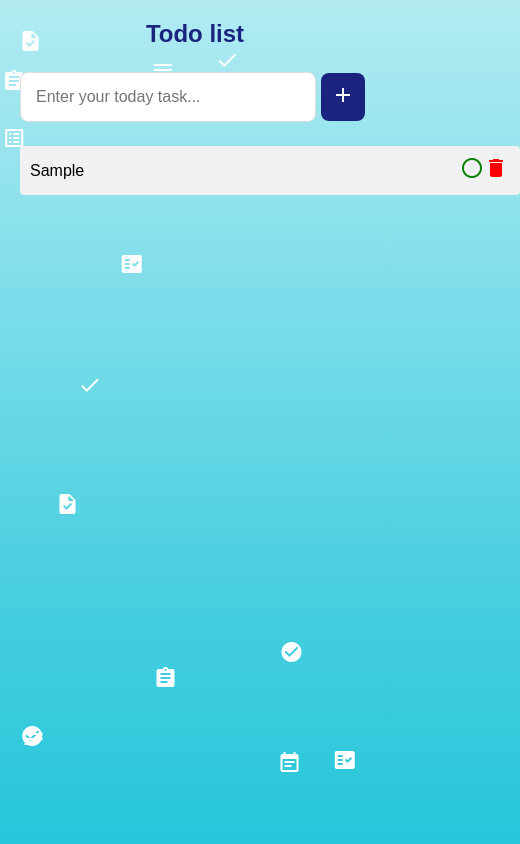
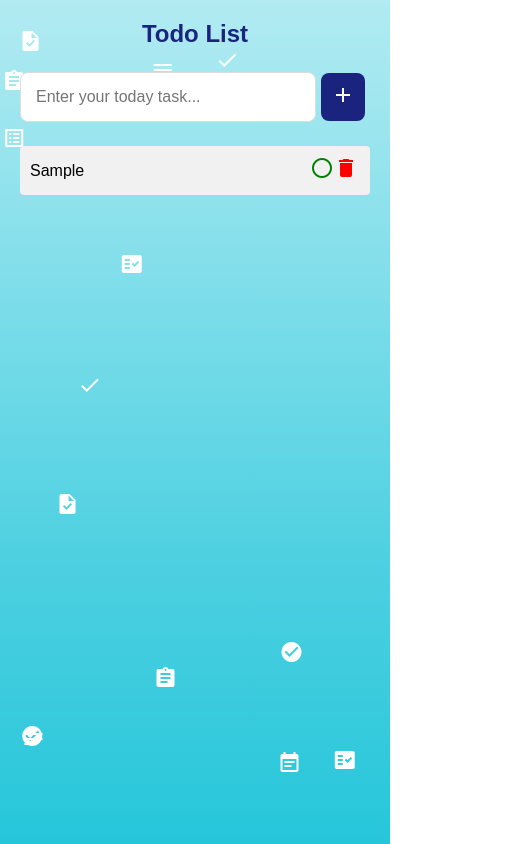
Before and after one commit to laitanop/myPortfolio, a website: page public/todoList.html in a window 390 px wide. Both pictures are taken after typing "Sample" into the empty fields and a click on the button "add". Shown: the whole page, 520 px wide, since content can reach past the window. Drawn offline with Linux system fonts and the light colour scheme.

Commit message:
fix responsive css

```diff
--- a/public/css/todoListStyle.css
+++ b/public/css/todoListStyle.css
@@ -12,7 +12,12 @@ body {
   overflow: hidden;
   position: relative;
 }
-
+.container-todo-list {
+  width: 100%;
+  max-width: 550px;
+  padding: 20px;
+  z-index: 1;
+}
 .content-container {
   display: flex;
 
@@ -25,15 +30,6 @@ body {
   position: absolute;
   font-size: 48px;
   color: white;
-}
-
-/* Container */
-.container-todo-list {
-  width: 100%;
-  max-width: 550px;
-
-  padding: 20px;
-  z-index: 1;
 }
 
 /* Header */
@@ -119,3 +115,40 @@ body {
   background-color: #dcedc8;
   color: green;
 }
+
+@media only screen and (min-width: 324px) and (max-width: 768px) {
+  .container-todo-list {
+    width: 100%;
+    max-width: 900px;
+    padding: 20px;
+    z-index: 1;
+  }
+  .list-text-done {
+    width: 100%;
+    display: flex;
+    justify-content: space-between;
+    align-items: center;
+
+    padding: 10px;
+    border-radius: 4px;
+    margin-bottom: 10px;
+    background-color: #dcedc8;
+    color: green;
+  }
+  .list-text {
+    width: 100%;
+    display: flex;
+    justify-content: space-between;
+    align-items: center;
+    background-color: #f1f1f1;
+    padding: 10px;
+    border-radius: 4px;
+    margin-bottom: 10px;
+  }
+  #list {
+    margin-top: 20px;
+    height: 400px;
+    width: 100%;
+    overflow-y: auto;
+  }
+}
--- a/public/todoList.html
+++ b/public/todoList.html
@@ -1,7 +1,9 @@
 <!DOCTYPE html>
-<html>
+<html lang="en">
   <head>
-    <title>Page Title</title>
+    <meta charset="UTF-8" />
+    <meta name="viewport" content="width=device-width, initial-scale=1.0" />
+    <title>To-Do List</title>
     <link
       href="https://fonts.googleapis.com/icon?family=Material+Icons"
       rel="stylesheet"
@@ -13,7 +15,7 @@
     <div class="content-container">
       <section class="container-todo-list" id="container-todo-list">
         <div class="header-todo-list" id="header-todo-list">
-          <h1>Todo list</h1>
+          <h1>Todo List</h1>
         </div>
         <div class="todo-list-input" id="todo-list-input">
           <input type="text" id="todo-input" />
@@ -25,6 +27,6 @@
         <div id="list"></div>
       </section>
     </div>
+    <script src="js/todoList.js"></script>
   </body>
-  <script src="js/todoList.js"></script>
 </html>
```
